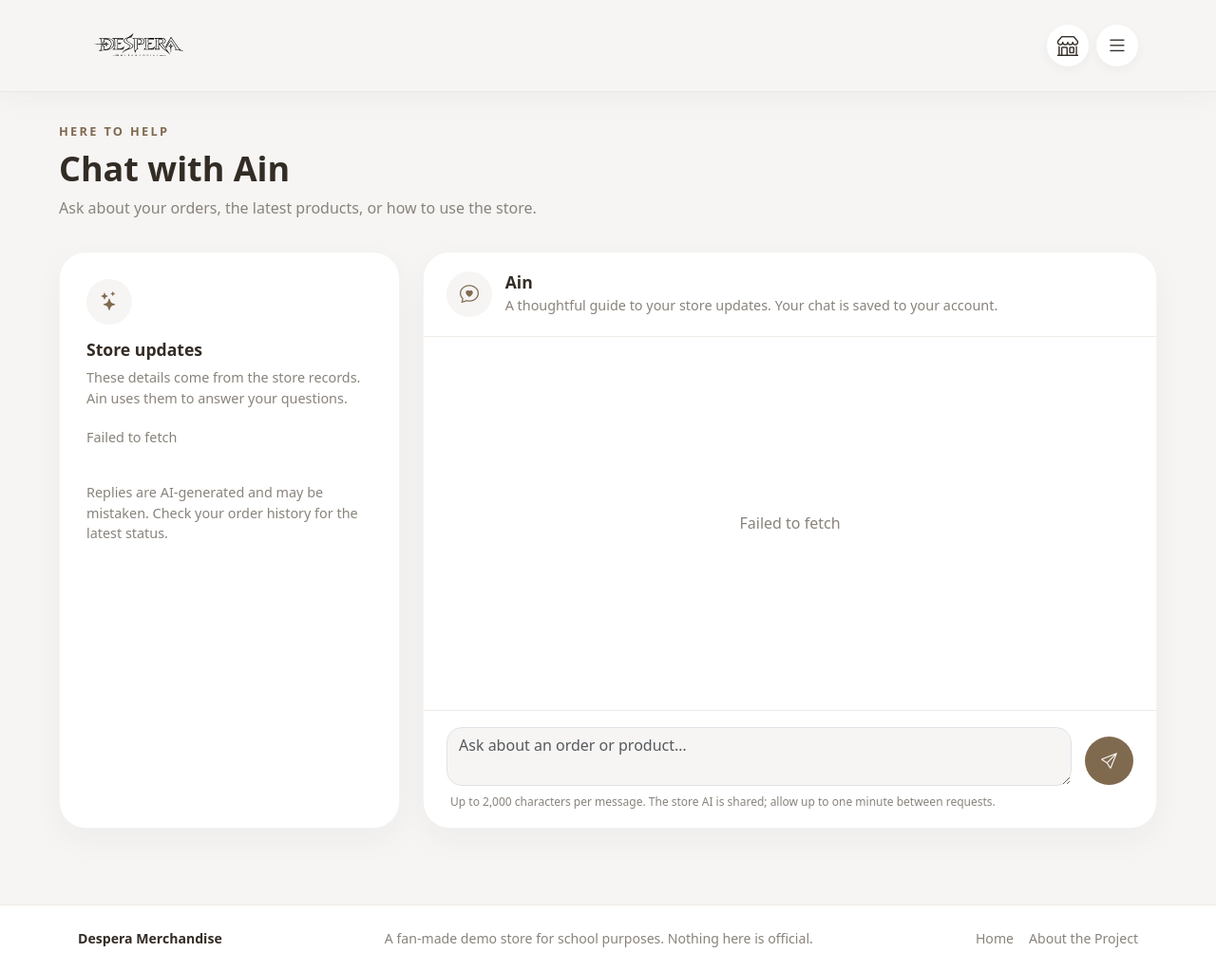
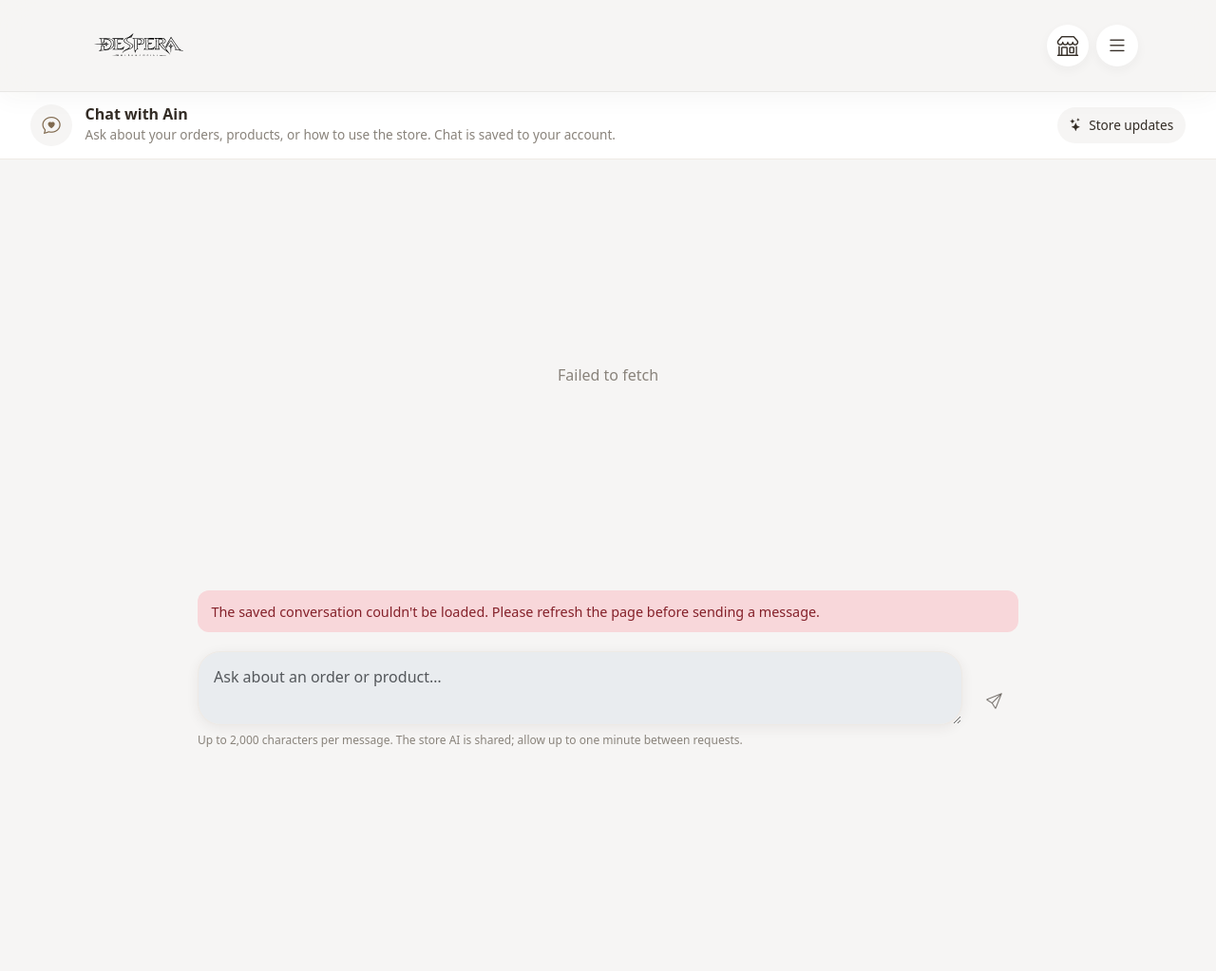
Before and after one commit to NocesAdrian/b2c-ecommerce-system, a PHP site: page /pages/customer-service.html in a window 1280 px wide. Shown: the whole page at 95% size. After the commit the page ends 787 px from the top, so only its background shows below. Run offline with PHP 8.4, Linux system fonts and the light colour scheme.

Commit message:
Improve customer service and project pages
Refresh the full-page Ain chat and About page, add Gemini rate-limit fallback, fix hosted API session handling, and correct admin username updates.

Co-authored-by: Copilot <223556219+Copilot@users.noreply.github.com>

```diff
--- a/client/api/users.js
+++ b/client/api/users.js
@@ -275,6 +275,11 @@ async function handle_submit(event) {
         return;
     }
 
+    if (is_edit && (username.length < 4 || username.length > 255)) {
+        show_form_error("Username must contain between 4 and 255 characters.");
+        return;
+    }
+
     if (!is_edit && !password) {
         show_form_error("Please enter a password.");
         return;
--- a/client/config.js
+++ b/client/config.js
@@ -1,9 +1,12 @@
 export const get_config = () => {
     const is_local = ["localhost", "127.0.0.1"].includes(window.location.hostname);
+    const is_github_pages = window.location.hostname === "nocesadrian.github.io";
 
     return {
         api_src: is_local
             ? "http://127.0.0.1:8081"
-            : "https://adriannoces.free.je",
+            : is_github_pages
+                ? "https://despera-merchandise.42web.io"
+                : window.location.origin,
     };
 }
--- a/client/css/customer-service.css
+++ b/client/css/customer-service.css
@@ -1,38 +1,90 @@
-.customer-service-page { padding-top: 1.5rem; padding-bottom: 4rem; }
-.service-heading { padding: 0 0 1.5rem; }
-.service-layout {
-  display: grid;
-  grid-template-columns: minmax(0, 1fr);
-  gap: 1rem;
-  align-items: stretch;
+.customer-service-body {
+  height: 100vh;
+  height: 100dvh;
+  overflow: hidden;
+}
+.customer-service-body > .site-footer { display: none; }
+.customer-service-page {
+  display: flex;
+  flex: 1 1 auto;
+  width: 100%;
+  min-width: 0;
+  min-height: 0;
+  margin: 0;
   padding: 0;
 }
-.service-context,
+.service-layout {
+  display: flex;
+  flex: 1 1 auto;
+  min-width: 0;
+  min-height: 0;
+  padding: 0;
+}
 .service-chat {
+  display: flex;
+  flex: 1 1 auto;
+  flex-direction: column;
   min-width: 0;
+  min-height: 0;
+  overflow: hidden;
+  padding: 0;
+}
+.service-chat-heading {
+  position: relative;
+  display: flex;
+  flex: none;
+  align-items: center;
+  gap: .85rem;
+  padding: .8rem clamp(1rem, 3vw, 2rem);
+  border-bottom: 1px solid var(--border);
   background: var(--primary);
-  border: 1px solid rgba(51, 44, 37, .055);
-  border-radius: 1.5rem;
-  box-shadow: 0 .75rem 2rem rgba(51, 44, 37, .045);
 }
-.service-context { padding: 1.5rem; }
-.service-context-icon,
 .service-chat-avatar {
-  width: 3rem;
-  height: 3rem;
+  width: 2.75rem;
+  height: 2.75rem;
   display: grid;
+  flex: none;
   place-items: center;
   border-radius: 50%;
   background: var(--secondary);
   color: var(--accent);
-  font-size: 1.25rem;
-  margin-bottom: 1rem;
+  font-size: 1.2rem;
 }
-.service-context h3,
-.service-chat-heading h3 { font-size: 1.1rem; font-weight: 600; }
-.service-context > p,
-.service-chat-heading p,
-.service-muted { color: var(--muted); font-size: .9rem; }
+.service-chat-title { min-width: 0; }
+.service-chat-title h2 { font-size: 1rem; font-weight: 600; margin: 0 0 .15rem; }
+.service-chat-title p,
+.service-muted { color: var(--muted); font-size: .85rem; }
+.service-updates-details { margin-left: auto; position: relative; }
+.service-updates-details summary {
+  display: flex;
+  align-items: center;
+  gap: .45rem;
+  padding: .55rem .8rem;
+  border-radius: 999px;
+  color: var(--text);
+  background: var(--secondary);
+  cursor: pointer;
+  font-size: .85rem;
+  list-style: none;
+  white-space: nowrap;
+}
+.service-updates-details summary::-webkit-details-marker { display: none; }
+.service-updates-details summary:hover { background: var(--hover); }
+.service-updates-panel {
+  position: absolute;
+  z-index: 20;
+  top: calc(100% + .7rem);
+  right: 0;
+  width: min(26rem, calc(100vw - 2rem));
+  max-height: min(65dvh, 36rem);
+  overflow-y: auto;
+  padding: 1.25rem;
+  border: 1px solid var(--border);
+  border-radius: 1rem;
+  background: var(--primary);
+  box-shadow: 0 .75rem 2rem rgba(51, 44, 37, .12);
+}
+.service-updates-panel > p:first-child { margin-bottom: .75rem; }
 .service-updates { display: grid; gap: .75rem; margin-top: 1.25rem; }
 .service-update-group {
   background: var(--secondary);
@@ -49,24 +101,7 @@
 }
 .service-update-group ul { padding-left: 1.15rem; margin: 0; color: var(--text); font-size: .86rem; }
 .service-update-group li + li { margin-top: .35rem; }
-.service-disclaimer { margin: 1.25rem 0 0; }
-.service-chat {
-  display: flex;
-  flex-direction: column;
-  height: 30rem;
-  min-height: 0;
-  overflow: hidden;
-  padding: 0;
-}
-.service-chat-heading {
-  display: flex;
-  align-items: center;
-  gap: .85rem;
-  padding: 1.25rem 1.5rem;
-  border-bottom: 1px solid var(--border);
-}
-.service-chat-avatar { flex: none; margin: 0; }
-.service-chat-heading h3 { margin: 0 0 .2rem; }
+.service-disclaimer { margin: 1rem 0 0; }
 .chat-messages {
   display: flex;
   flex: 1 1 0;
@@ -75,27 +110,48 @@
   min-height: 0;
   overflow-y: auto;
   overscroll-behavior: contain;
-  padding: 1.25rem;
+  padding: 1.5rem max(1.25rem, calc((100% - 52rem) / 2));
 }
 .chat-status { color: var(--muted); text-align: center; margin: auto; }
+.chat-thinking {
+  display: inline-flex;
+  align-items: center;
+  gap: .45rem;
+  color: var(--muted);
+}
+.chat-thinking-dots { display: inline-flex; gap: .2rem; }
+.chat-thinking-dots span {
+  width: .3rem;
+  height: .3rem;
+  border-radius: 50%;
+  background: currentColor;
+  animation: chat-thinking-bounce .9s ease-in-out infinite;
+}
+.chat-thinking-dots span:nth-child(2) { animation-delay: .15s; }
+.chat-thinking-dots span:nth-child(3) { animation-delay: .3s; }
+@keyframes chat-thinking-bounce {
+  0%, 60%, 100% { opacity: .35; transform: translateY(0); }
+  30% { opacity: 1; transform: translateY(-.22rem); }
+}
+.chat-typing-text { white-space: pre-wrap; }
 .chat-message {
   max-width: min(85%, 44rem);
   border-radius: 1rem;
-  padding: .8rem 1rem;
+  padding: .75rem 1rem;
   overflow-wrap: anywhere;
   line-height: 1.55;
 }
 .chat-message-user {
   align-self: flex-end;
-  background: var(--accent);
-  color: var(--primary);
+  background: var(--hover);
+  color: var(--text);
   border-bottom-right-radius: .25rem;
   white-space: pre-wrap;
 }
 .chat-message-assistant {
   align-self: flex-start;
-  background: var(--secondary);
   color: var(--text);
+  padding-left: 0;
   border-bottom-left-radius: .25rem;
 }
 .chat-markdown > :first-child { margin-top: 0; }
@@ -155,76 +211,60 @@
   background: #f8d7da;
   border-radius: .75rem;
   padding: .7rem .9rem;
-  margin: 0 1.25rem .75rem;
+  width: min(54rem, calc(100% - 2rem));
+  margin: 0 auto .5rem;
   font-size: .9rem;
 }
-.chat-form { display: flex; align-items: flex-end; gap: .65rem; padding: 1rem 1.25rem .4rem; border-top: 1px solid var(--border); }
+.chat-form {
+  display: flex;
+  align-items: flex-end;
+  gap: .65rem;
+  width: min(56rem, 100%);
+  margin: 0 auto;
+  padding: .75rem 1rem .35rem;
+}
 .chat-form .form-control {
   flex: 1 1 auto;
   min-width: 0;
   min-height: 3.2rem;
   max-height: 9rem;
   resize: vertical;
-  border-radius: 1rem;
+  border: 1px solid var(--border);
+  border-radius: 1.5rem;
+  padding: .85rem 1rem;
+  box-shadow: 0 .2rem .8rem rgba(51, 44, 37, .07);
 }
+.chat-form .form-control:focus { border-color: var(--accent); box-shadow: 0 0 0 .15rem rgba(128, 106, 79, .18); }
 .chat-send {
   display: grid;
   place-items: center;
-  width: 3.2rem;
-  height: 3.2rem;
-  flex: 0 0 3.2rem;
+  width: 2.9rem;
+  height: 2.9rem;
+  flex: 0 0 2.9rem;
   padding: 0;
-  margin: 0 0 1px;
+  margin: 0 .15rem .15rem 0;
 }
-.chat-input-note { color: var(--muted); font-size: .75rem; margin: 0; padding: 0 1.5rem 1rem; }
-
-@media (min-width: 992px) {
-  .customer-service-page {
-    max-width: 1180px;
-    padding-top: 2rem;
-    padding-bottom: 5rem;
-  }
-
-  .service-heading {
-    margin-bottom: .35rem;
-    padding-bottom: 1.75rem;
-  }
-
-  .service-layout {
-    grid-template-columns: minmax(17rem, .72fr) minmax(0, 1.55fr);
-    gap: 1.5rem;
-    align-items: stretch;
-  }
-
-  .service-context,
-  .service-chat {
-    border-radius: 1.75rem;
-  }
-
-  .service-context {
-    padding: 1.75rem;
-  }
-
-  .service-chat {
-    height: clamp(32rem, calc(100vh - 12rem), 42rem);
-  }
-
-  .chat-messages {
-    min-height: 0;
-    padding: 1.5rem;
-  }
-
-  .chat-form {
-    gap: .85rem;
-    padding: 1.1rem 1.5rem .5rem;
-  }
-
-  .chat-input-note {
-    padding: 0 1.75rem 1.1rem;
-  }
+.chat-input-note {
+  color: var(--muted);
+  font-size: .75rem;
+  width: min(54rem, calc(100% - 2rem));
+  margin: 0 auto;
+  padding: .1rem 0 .7rem;
 }
 
-@media (max-width: 991.98px) {
-  .service-layout { grid-template-columns: minmax(0, 1fr); }
-  .service-chat { height: 30rem; }
+@media (max-width: 575.98px) {
+  .service-chat-heading { gap: .6rem; padding: .65rem .75rem; }
+  .service-chat-avatar { width: 2.4rem; height: 2.4rem; font-size: 1rem; }
+  .service-chat-title h2 { font-size: .95rem; }
+  .service-chat-title p { font-size: .75rem; }
+  .service-updates-details summary { width: 2.4rem; height: 2.4rem; justify-content: center; padding: 0; }
+  .service-updates-details summary span { display: none; }
+  .chat-messages { padding: 1rem .9rem; }
+  .chat-message { max-width: 92%; }
+  .chat-form { gap: .45rem; padding-inline: .75rem; }
+  .chat-input-note { font-size: .68rem; }
 }
+
+@media (prefers-reduced-motion: reduce) {
+  .chat-thinking-dots span { animation: none; }
+}
--- a/client/pages/customer-service.html
+++ b/client/pages/customer-service.html
@@ -13,7 +13,7 @@
   <link href="../css/app-polish.css" rel="stylesheet">
 </head>
 
-<body>
+<body class="customer-service-body">
   <header class="app-nav sticky-top">
     <div class="container">
       <div class="app-nav-row">
@@ -67,33 +67,27 @@
     </div>
   </div>
 
-  <main class="container customer-service-page">
-    <section class="service-heading">
-      <p class="eyebrow mb-2">Here to help</p>
-      <h2 class="section-title mb-2">Chat with Ain</h2>
-      <p class="text-muted-d mb-0">Ask about your orders, the latest products, or how to use the store.</p>
-    </section>
-
+  <main class="customer-service-page">
     <section class="service-layout" aria-label="Customer service chat">
-      <aside class="service-context">
-        <div class="service-context-icon"><i class="bi bi-stars"></i></div>
-        <h3>Store updates</h3>
-        <p>These details come from the store records. Ain uses them to answer your questions.</p>
-        <div id="service-updates" class="service-updates" aria-live="polite">
-          <p class="service-muted">Loading your latest updates…</p>
-        </div>
-        <p class="service-disclaimer">
-          Replies are AI-generated and may be mistaken. Check your order history for the latest status.
-        </p>
-      </aside>
-
       <section class="service-chat" aria-labelledby="chat-heading">
         <div class="service-chat-heading">
           <div class="service-chat-avatar"><i class="bi bi-chat-heart"></i></div>
-          <div>
-            <h3 id="chat-heading">Ain</h3>
-            <p class="mb-0">A thoughtful guide to your store updates. Your chat is saved to your account.</p>
+          <div class="service-chat-title">
+            <h2 id="chat-heading">Chat with Ain</h2>
+            <p class="mb-0">Ask about your orders, products, or how to use the store. Chat is saved to your account.</p>
           </div>
+          <details class="service-updates-details">
+            <summary><i class="bi bi-stars" aria-hidden="true"></i><span>Store updates</span></summary>
+            <div class="service-updates-panel">
+              <p class="service-muted">These details come from the store records. Ain uses them to answer your questions.</p>
+              <div id="service-updates" class="service-updates" aria-live="polite">
+                <p class="service-muted">Loading your latest updates…</p>
+              </div>
+              <p class="service-disclaimer">
+                Replies are AI-generated and may be mistaken. Check your order history for the latest status.
+              </p>
+            </div>
+          </details>
         </div>
         <div id="chat-messages" class="chat-messages" aria-live="polite" aria-label="Conversation">
           <p class="chat-status">Loading conversation…</p>
@@ -101,9 +95,9 @@
         <p id="chat-error" class="chat-error d-none" role="alert"></p>
         <form id="chat-form" class="chat-form">
           <label class="visually-hidden" for="chat-input">Your message</label>
-          <textarea id="chat-input" class="form-control" rows="2" maxlength="2000"
+          <textarea id="chat-input" class="form-control" rows="2" maxlength="2000" disabled
             placeholder="Ask about an order or product…" required></textarea>
-          <button class="btn btn-d chat-send" id="chat-send" type="submit" aria-label="Send message">
+          <button class="btn btn-d chat-send" id="chat-send" type="submit" aria-label="Send message" disabled>
             <i class="bi bi-send"></i><span class="visually-hidden">Send</span>
           </button>
         </form>
--- a/infra/compose.yaml
+++ b/infra/compose.yaml
@@ -21,7 +21,7 @@ services:
       DATABASE_PASSWORD: ${DATABASE_PASSWORD}
       CLIENT_ORIGIN: ${CLIENT_ORIGIN}
       GEMINI_API_KEY: ${GEMINI_API_KEY:-}
-      GEMINI_MODEL: ${GEMINI_MODEL:-gemini-3.5-flash}
+      GEMINI_MODEL: ${GEMINI_MODEL:-gemini-3.6-flash}
 
     ports:
       - ${SERVER_MOUNTPORT_1}
--- a/server/index.php
+++ b/server/index.php
@@ -20,13 +20,14 @@ if (trim($configured_origins) !== "") {
 }
 $allowed_origins = array_unique($allowed_origins);
 $request_origin = $_SERVER["HTTP_ORIGIN"] ?? "";
+header("Vary: Origin");
 if (in_array($request_origin, $allowed_origins, true)) {
     header("Access-Control-Allow-Origin: ".$request_origin);
     header("Access-Control-Allow-Credentials: true");
-    header("Vary: Origin");
 }
 header("Access-Control-Allow-Methods: GET, POST, PUT, DELETE, OPTIONS");
 header("Access-Control-Allow-Headers: Content-Type");
+header("Access-Control-Expose-Headers: Retry-After");
 
 set_exception_handler(function (Throwable $e) {
     error_log((string) $e);
```
Also changed, not shown: client/api/customer-service.js (+100 -28 lines), client/css/about.css (+109 -51 lines), client/pages/about.html (+10 -1 lines), server/api/auth.php (+14 -4 lines), server/api/users.php (+8 -2 lines), server/services/customer_service.php (+15 -3 lines), server/services/users.php (+19 -0 lines), README.md, 1 other file.
